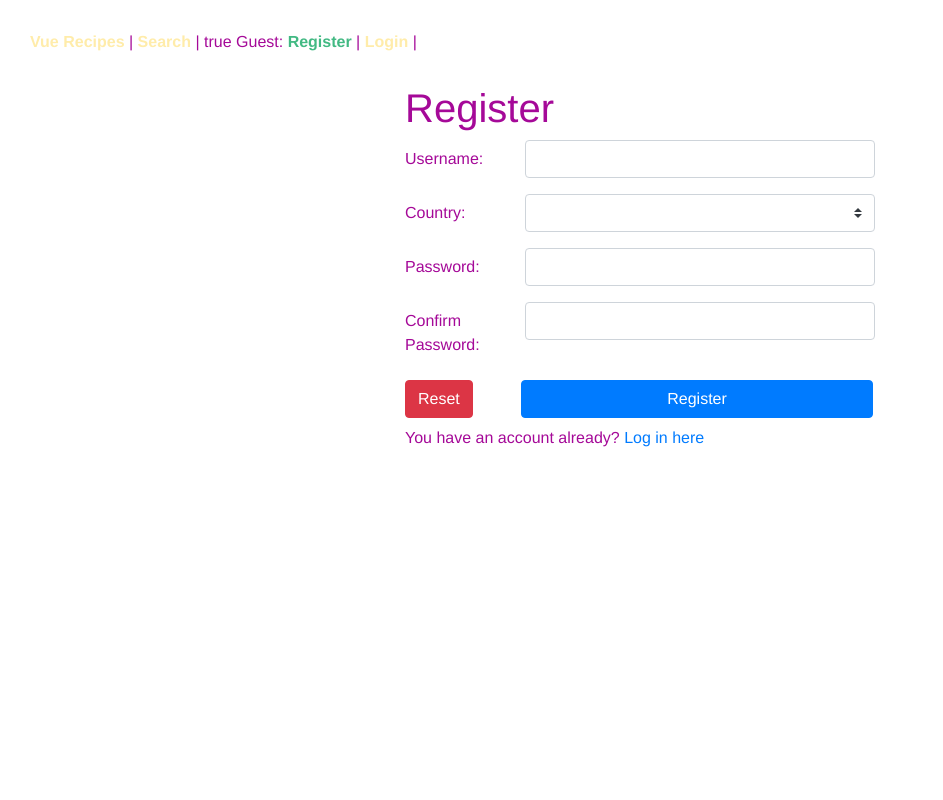
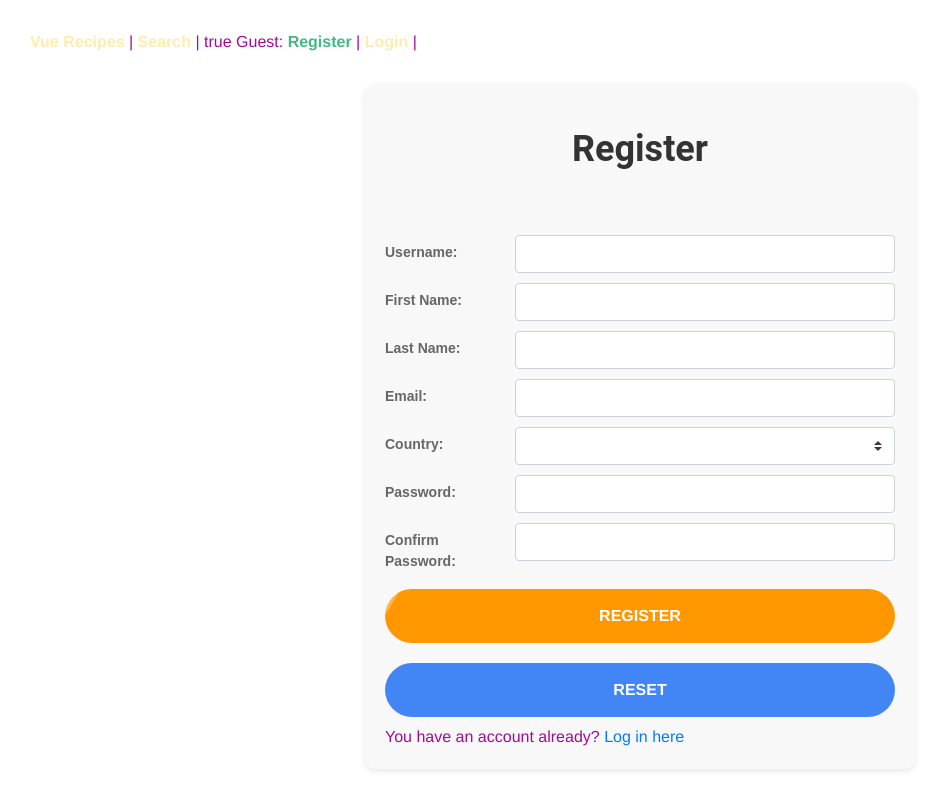
Before and after one commit to Web-Development-Environments-2023/assignment3_3-323225409_204687685, a Vue app: page /#/register in a window 1280 px wide. Shown: the whole page, without its empty margins (0-943 px from the left). Built offline with nearby package versions, Linux system fonts and the light colour scheme.

Commit message:
login, register and error pages working

```diff
--- a/src/pages/LoginPage.vue
+++ b/src/pages/LoginPage.vue
@@ -1,12 +1,16 @@
 <template>
   <div class="container">
+    <br/>
     <h1 class="title">Login</h1>
+    <br/>
     <b-form @submit.prevent="onLogin">
       <b-form-group
         id="input-group-Username"
         label-cols-sm="3"
         label="Username:"
         label-for="Username"
+        class="field"
+
       >
         <b-form-input
           id="Username"
@@ -24,6 +28,7 @@
         label-cols-sm="3"
         label="Password:"
         label-for="Password"
+        class="field"
       >
         <b-form-input
           id="Password"
@@ -39,8 +44,7 @@
       <b-button
         type="submit"
         variant="primary"
-        style="width:100px;display:block;"
-        class="mx-auto w-100"
+        class="btnReg"
         >Login</b-button
       >
       <div class="mt-2">
@@ -133,4 +137,57 @@ export default {
 .container {
   max-width: 400px;
 }
+.title {
+  font-family: "Roboto", Arial, sans-serif;
+  font-size: 36px;
+  color: #333333;
+  font-weight: bold;
+  text-align: center;
+  margin-bottom: 40px;
+}
+.field {
+  font-family: "Arial", sans-serif;
+  font-size: 14px;
+  color: #666666;
+  font-weight: bold;
+  margin-bottom: 10px;
+}
+
+.btnReg {
+  width: 100%;
+  padding: 15px 20px;
+  background-color: #FF9800;
+  border: none;
+  border-radius: 4px;
+  font-weight: bold;
+  color: #FFFFFF;
+  margin-bottom: 20px;
+  text-transform: uppercase;
+  cursor: pointer;
+  position: relative;
+  overflow: hidden;
+  align-items: center;
+  border-radius: 50px;
+}
+
+.btnReg:before {
+  content: "";
+  position: absolute;
+  top: 0;
+  left: -100%;
+  width: 100%;
+  height: 100%;
+  background-color: rgba(255, 255, 255, 0.3);
+  transform: skewX(-30deg);
+  transition: transform 0.5s ease-in-out;
+}
+
+.btnReg:hover:before {
+  transform: skewX(0);
+  left: 100%;
+}
+
+.btnReg:hover {
+  background-color: #FFD54F;
+}
 </style>
--- a/src/pages/RegisterPage.vue
+++ b/src/pages/RegisterPage.vue
@@ -1,12 +1,16 @@
+
 <template>
   <div class="container">
+    <br/>
     <h1 class="title">Register</h1>
+    <br/>
     <b-form @submit.prevent="onRegister" @reset.prevent="onReset">
       <b-form-group
         id="input-group-username"
         label-cols-sm="3"
         label="Username:"
         label-for="username"
+        class="field"
       >
         <b-form-input
           id="username"
@@ -21,15 +25,82 @@
           Username length should be between 3-8 characters long
         </b-form-invalid-feedback>
         <b-form-invalid-feedback v-if="!$v.form.username.alpha">
-          Username alpha
+          Username cannot contain numbers
         </b-form-invalid-feedback>
       </b-form-group>
 
+      <b-form-group
+        id="input-group-firstName"
+        label-cols-sm="3"
+        label="First Name:"
+        label-for="firstName"
+        class="field"
+
+      >
+      <b-form-input
+          id="firstName"
+          v-model="$v.form.firstName.$model"
+          type="text"
+          :state="validateState('firstName')"
+        ></b-form-input>
+        <b-form-invalid-feedback v-if="!$v.form.firstName.required">
+          FirstName is required
+        </b-form-invalid-feedback>
+        <b-form-invalid-feedback v-if="!$v.form.firstName.alpha">
+          A name cannot contain numbers
+        </b-form-invalid-feedback>
+      </b-form-group>
+
+
+      <b-form-group
+        id="input-group-lastName"
+        label-cols-sm="3"
+        label="Last Name:"
+        label-for="lastName"
+        class="field"
+
+      >
+        <b-form-input
+          id="lastName"
+          v-model="$v.form.lastName.$model"
+          type="text"
+          :state="validateState('lastName')"
+        ></b-form-input>
+        <b-form-invalid-feedback v-if="!$v.form.lastName.required">
+          LastName is required
+        </b-form-invalid-feedback>
+        <b-form-invalid-feedback v-if="!$v.form.lastName.alpha">
+          LastName cannot contain numbers
+        </b-form-invalid-feedback>
+      </b-form-group>
+
+      <b-form-group
+        id="input-group-email"
+        label-cols-sm="3"
+        label="Email:"
+        label-for="email"
+        class="field"
+
+      >
+        <b-form-input
+          id="email"
+          v-model="$v.form.email.$model"
+          type="email"
+          :state="validateState('email')"
+        ></b-form-input>
+        <b-form-invalid-feedback v-if="!$v.form.email.required">
+          Email is required
+        </b-form-invalid-feedback>
+        <b-form-invalid-feedback v-else-if="!$v.form.email.validEmail">
+          The Email is not valid!
+        </b-form-invalid-feedback>
+      </b-form-group>
       <b-form-group
         id="input-group-country"
         label-cols-sm="3"
         label="Country:"
         label-for="country"
+        class="field"
       >
         <b-form-select
           id="country"
@@ -42,11 +113,15 @@
         </b-form-invalid-feedback>
       </b-form-group>
 
+
+
+
       <b-form-group
         id="input-group-Password"
         label-cols-sm="3"
         label="Password:"
         label-for="password"
+        class="field"
       >
         <b-form-input
           id="password"
@@ -58,46 +133,42 @@
           Password is required
         </b-form-invalid-feedback>
         <b-form-text v-else-if="$v.form.password.$error" text-variant="info">
-          Your password should be <strong>strong</strong>. <br />
-          For that, your password should be also:
+          <!-- Your password should be <strong>strong</strong> -->
         </b-form-text>
         <b-form-invalid-feedback
-          v-if="$v.form.password.required && !$v.form.password.length"
+        v-if="$v.form.password.required || !$v.form.password.length || !$v.form.password.specialChar || !$v.form.password.digit"
         >
-          Have length between 5-10 characters long
+        The password should contain 5 to 10 characters and at least one special character and one number
         </b-form-invalid-feedback>
       </b-form-group>
 
+
       <b-form-group
-        id="input-group-confirmedPassword"
+        id="input-group-confirmPassword"
         label-cols-sm="3"
         label="Confirm Password:"
-        label-for="confirmedPassword"
+        label-for="confirmPassword"
+        class="field"
       >
         <b-form-input
-          id="confirmedPassword"
+          id="confirmPassword"
           type="password"
-          v-model="$v.form.confirmedPassword.$model"
-          :state="validateState('confirmedPassword')"
+          v-model="$v.form.confirmPassword.$model"
+          :state="validateState('confirmPassword')"
         ></b-form-input>
-        <b-form-invalid-feedback v-if="!$v.form.confirmedPassword.required">
-          Password confirmation is required
+        <b-form-invalid-feedback v-if="!$v.form.confirmPassword.required">
+          Confirmation is required
         </b-form-invalid-feedback>
         <b-form-invalid-feedback
-          v-else-if="!$v.form.confirmedPassword.sameAsPassword"
+          v-else-if="!$v.form.confirmPassword.sameAsPassword"
         >
-          The confirmed password is not equal to the original password
+        The two passwords do not match
         </b-form-invalid-feedback>
       </b-form-group>
+      <b-button  type="submit" class="btnReg" variant="primary" >Register</b-button>
 
-      <b-button type="reset" variant="danger">Reset</b-button>
-      <b-button
-        type="submit"
-        variant="primary"
-        style="width:250px;"
-        class="ml-5 w-75"
-        >Register</b-button
-      >
+      <b-button  class = "btnReset" type="reset" variant="danger">Reset</b-button>
+
       <div class="mt-2">
         You have an account already?
         <router-link to="login"> Log in here</router-link>
@@ -112,11 +183,8 @@
     >
       Register failed: {{ form.submitError }}
     </b-alert>
-    <!-- <b-card class="mt-3 md-3" header="Form Data Result">
-      <pre class="m-0"><strong>form:</strong> {{ form }}</pre>
-      <pre class="m-0"><strong>$v.form:</strong> {{ $v.form }}</pre>
-    </b-card> -->
   </div>
+
 </template>
 
 <script>
@@ -140,7 +208,7 @@ export default {
         lastName: "",
         country: null,
         password: "",
-        confirmedPassword: "",
+        confirmPassword: "",
         email: "",
         submitError: undefined
       },
@@ -159,20 +227,36 @@ export default {
       country: {
         required
       },
+      firstName: {
+        required,
+        alpha
+      },
+      lastName:{
+        required,
+        alpha
+      },
+      email:{
+        required,
+        email,
+      },
       password: {
         required,
-        length: (p) => minLength(5)(p) && maxLength(10)(p)
+        length: (p) => p.length >= 5 && p.length <= 10,
+        specialChar: (p) => /[^\w\s]/.test(p),
+        digit: (p) => /\d/.test(p),
+
+
       },
-      confirmedPassword: {
+      confirmPassword: {
         required,
         sameAsPassword: sameAs("password")
       }
     }
   },
   mounted() {
-    // console.log("mounted");
+
     this.countries.push(...countries);
-    // console.log($v);
+
   },
   methods: {
     validateState(param) {
@@ -181,29 +265,32 @@ export default {
     },
     async Register() {
       try {
+
         const response = await this.axios.post(
-          // "https://test-for-3-2.herokuapp.com/user/Register",
           this.$root.store.server_domain + "/Register",
+          {
 
-          {
             username: this.form.username,
-            password: this.form.password
+            firstname: this.form.firstName,
+            lastname: this.form.lastName,
+            country: this.form.country,
+            password: this.form.password,
+            confirmation_password: this.form.confirmation_password,
+            email: this.form.email,
           }
         );
-        this.$router.push("/login");
-        // console.log(response);
+
+        this.$router.push("/Login");
       } catch (err) {
-        console.log(err.response);
         this.form.submitError = err.response.data.message;
       }
     },
     onRegister() {
-      // console.log("register method called");
       this.$v.form.$touch();
       if (this.$v.form.$anyError) {
         return;
       }
-      // console.log("register method go");
+
       this.Register();
     },
     onReset() {
@@ -213,7 +300,7 @@ export default {
         lastName: "",
         country: null,
         password: "",
-        confirmedPassword: "",
+        confirmPassword: "",
         email: ""
       };
       this.$nextTick(() => {
@@ -223,8 +310,118 @@ export default {
   }
 };
 </script>
+
 <style lang="scss" scoped>
 .container {
-  max-width: 500px;
+  max-width: 550px;
+  border-radius: 10px;
+  padding: 20px;
+  background-color: #F8F8F8;
+  box-shadow: 0 2px 6px rgba(0, 0, 0, 0.1);
+}
+
+.title {
+  font-family: "Roboto", Arial, sans-serif;
+  font-size: 36px;
+  color: #333333;
+  font-weight: bold;
+  text-align: center;
+  margin-bottom: 40px;
+}
+
+.btnReg {
+  width: 100%;
+  padding: 15px 20px;
+  background-color: #FF9800;
+  border: none;
+  border-radius: 4px;
+  font-weight: bold;
+  color: #FFFFFF;
+  margin-bottom: 20px;
+  text-transform: uppercase;
+  cursor: pointer;
+  position: relative;
+  overflow: hidden;
+  align-items: center;
+  border-radius: 50px;
+}
+
+.btnReg:before {
+  content: "";
+  position: absolute;
+  top: 0;
+  left: -100%;
+  width: 100%;
+  height: 100%;
+  background-color: rgba(255, 255, 255, 0.3);
+  transform: skewX(-30deg);
+  transition: transform 0.5s ease-in-out;
+}
+
+.btnReg:hover:before {
+  transform: skewX(0);
+  left: 100%;
+}
+
+.btnReg:hover {
+  background-color: #FFD54F;
+}
+
+.btnReset {
+  width: 100%;
+  padding: 15px 20px;
+  background-color: #4285F4;
+  border: none;
+  border-radius: 4px;
+  font-weight: bold;
+  color: #FFFFFF;
+  text-transform: uppercase;
+  cursor: pointer;
+  transition: background-color 0.3s ease;
+  border-radius: 50px;
+}
+
+.btnReset:hover {
+  background-color: #3367D6;
+}
+
+.field {
+  font-family: "Arial", sans-serif;
+  font-size: 14px;
+  color: #666666;
+  font-weight: bold;
+  margin-bottom: 10px;
+}
+
+.b-form-group {
+  margin-bottom: 30px;
+}
+
+.b-form-input {
+  width: 100%;
+  padding: 12px;
+  font-size: 14px;
+  border: 1px solid #CCCCCC;
+  border-radius: 4px;
+  transition: border-color 0.3s ease;
+}
+
+.b-form-input:focus {
+  outline: none;
+  border-color: #4285F4;
+}
+
+.b-form-invalid-feedback {
+  color: #b8069d;
+  font-size: 12px;
+  margin-top: 5px;
+}
+
+.b-alert {
+  margin-top: 20px;
+  background-color: #b8069d;
+  color: #FFFFFF;
+  padding: 10px;
+  border-radius: 4px;
 }
 </style>
```
Also changed, not shown: src/pages/NotFoundPage.vue (+34 -2 lines), src/images/404sad.png (added).
